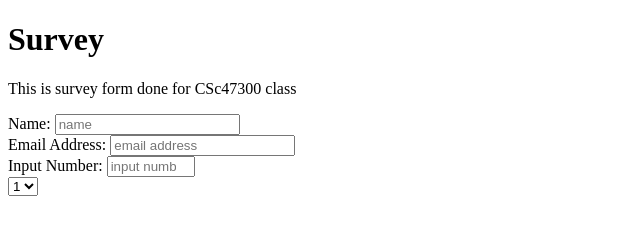
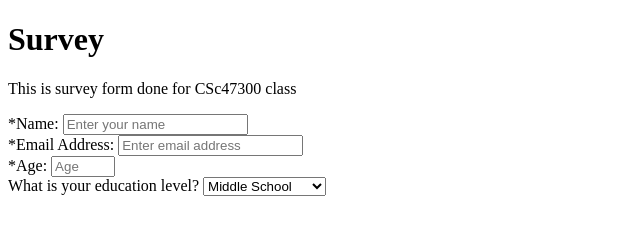
Before and after one commit to csc473s2019-webdev/hw3-p5-practice-with-html-css-forms-albert6051, a plain HTML site: page survey.html in a window 1280 px wide. Shown: the whole page, without its empty margins (0-640 px from the left). Drawn offline with Linux system fonts and the light colour scheme.

Commit message:
small update on the content

```diff
--- a/survey.html
+++ b/survey.html
@@ -14,19 +14,19 @@
         This is survey form done for CSc47300 class
     </p>
     <form action="" id="survey-form">
-        <label for="" id="name-label">Name:</label>
-        <input type="text" id="name" placeholder="name"><br>
-        <label for="" id="email-label">Email Address:</label>
-        <input type="email" name="" id="email" placeholder="email address"><br>
-        <label for="" id="number-label">Input Number:</label>
-        <input type="number" name="" id="number" min="-10000" max="10000" placeholder="input number"><br>
+        <label for="" id="name-label">*Name:</label>
+        <input type="text" id="name" placeholder="Enter your name"><br>
+        <label for="" id="email-label">*Email Address:</label>
+        <input type="email" name="" id="email" placeholder="Enter email address"><br>
+        <label for="" id="number-label">*Age:</label>
+        <input type="number" name="" id="number" min="1" max="100" placeholder="Age"><br>
+        <label for="" id="dropdown-label">What is your education level?</label>
         <select name="" id="dropdown">
-            <option value="1">1</option>
-            <option value="2">2</option>
-            <option value="3">3</option>
-            <option value="4">4</option>
+            <option value="1">Middle School</option>
+            <option value="2">High School</option>
+            <option value="3">College</option>
+            <option value="4">Graduate School</option>
         </select>
-
     </form>
 </body>
 </html>
```
